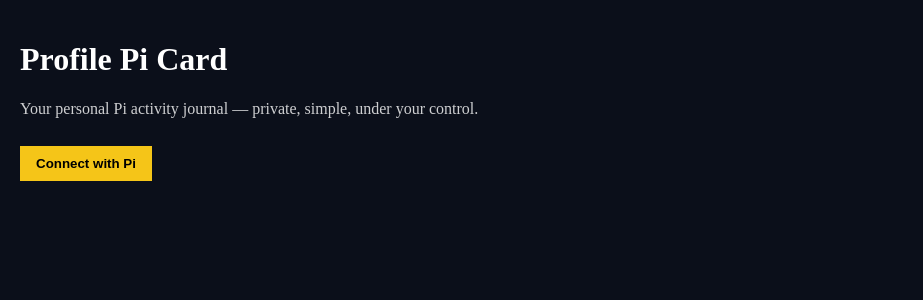
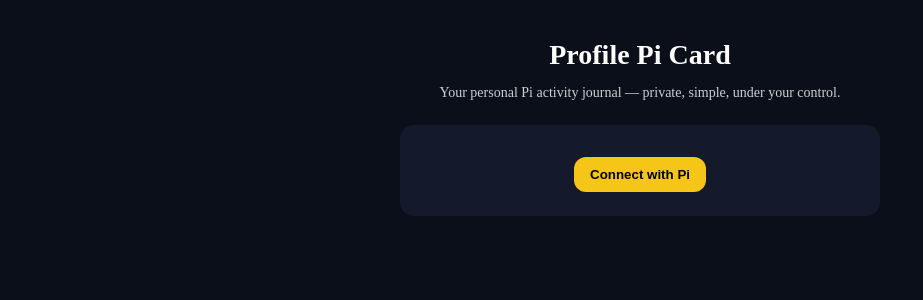
Before and after one commit to Giulex84/Profile-pi-card, a React (Vite) app in the folder apps/web/: page / in a window 1280 px wide. Shown: the top 300 px of the page, without its empty margins (0-923 px from the left). Built offline with nearby package versions, Linux system fonts and the light colour scheme.

Commit message:
Update App.tsx

```diff
--- a/apps/web/src/App.tsx
+++ b/apps/web/src/App.tsx
@@ -41,11 +41,9 @@ export default function App() {
     try {
       if (!window.Pi) throw new Error("Pi SDK not available");
       window.Pi.init({ version: "2.0", sandbox: false });
-
       const auth = await window.Pi.authenticate(["username"], {
         onIncompletePaymentFound: () => {},
       });
-
       setUser(auth.user);
     } catch (e) {
       alert((e as Error).message);
@@ -55,7 +53,6 @@ export default function App() {
   const addActivity = () => {
     const finalCategory =
       category === "Other" ? customCategory.trim() : category;
-
     if (!title || !finalCategory) return;
 
     setActivities([
@@ -77,44 +74,54 @@ export default function App() {
 
   return (
     <div style={styles.page}>
-      <h1>Profile Pi Card</h1>
+      <header style={styles.header}>
+        <h1 style={styles.h1}>Profile Pi Card</h1>
         <p style={styles.subtitle}>
           Your personal Pi activity journal — private, simple, under your control.
         </p>
+      </header>
 
       {!user && (
+        <section style={styles.centerCard}>
           <button style={styles.primary} onClick={connectWithPi}>
             Connect with Pi
           </button>
+        </section>
       )}
 
       {user && (
         <>
-          <div style={styles.card}>
+          <section style={styles.identityCard}>
             <strong>@{user.username}</strong>
-            <p style={{ opacity: 0.8 }}>
-              Your Pi identity is connected. Activities remain private to you.
+            <p style={styles.muted}>
+              Pi identity connected. Your entries stay private.
             </p>
-          </div>
+          </section>
 
-          <div style={styles.actions}>
-            <button onClick={() => setShowPrivacy(true)}>Privacy Policy</button>
-            <button onClick={() => setShowTerms(true)}>Terms of Service</button>
-          </div>
+          <section style={styles.inlineActions}>
+            <button style={styles.link} onClick={() => setShowPrivacy(true)}>
+              Privacy Policy
+            </button>
+            <button style={styles.link} onClick={() => setShowTerms(true)}>
+              Terms of Service
+            </button>
+          </section>
 
-          <div style={styles.card}>
-            <h2>Add an activity</h2>
+          <section style={styles.card}>
+            <h2 style={styles.h2}>Add an activity</h2>
             <p style={styles.helper}>
               Record something you did related to Pi — for your own reference.
             </p>
 
             <input
+              style={styles.input}
               placeholder="What did you do?"
               value={title}
               onChange={(e) => setTitle(e.target.value)}
             />
 
             <select
+              style={styles.input}
               value={category}
               onChange={(e) => setCategory(e.target.value)}
             >
@@ -128,6 +135,7 @@ export default function App() {
 
             {category === "Other" && (
               <input
+                style={styles.input}
                 placeholder="Describe your category"
                 value={customCategory}
                 onChange={(e) => setCustomCategory(e.target.value)}
@@ -135,7 +143,8 @@ export default function App() {
             )}
 
             <textarea
-              placeholder="Optional notes (why it mattered, what you learned, etc.)"
+              style={styles.textarea}
+              placeholder="Optional notes (why it mattered, what you learned)"
               value={note}
               onChange={(e) => setNote(e.target.value)}
             />
@@ -143,19 +152,18 @@ export default function App() {
             <button style={styles.primary} onClick={addActivity}>
               Save activity
             </button>
-          </div>
+          </section>
 
-          <div style={styles.card}>
-            <h2>Your activity journal</h2>
+          <section style={styles.card}>
+            <h2 style={styles.h2}>Your activity journal</h2>
 
             {activities.length === 0 && (
               <div style={styles.empty}>
-                <p>
-                  Nothing here yet.
-                  <br />
+                <p style={styles.emptyTitle}>Nothing here yet</p>
+                <p style={styles.muted}>
                   This journal is private and always under your control.
                 </p>
-                <p style={{ opacity: 0.7 }}>
+                <p style={styles.muted}>
                   Start by adding your first activity whenever you’re ready.
                 </p>
               </div>
@@ -163,13 +171,17 @@ export default function App() {
 
             {activities.map((a) => (
               <div key={a.id} style={styles.item}>
+                <div>
                   <strong>{a.title}</strong>
-                <div style={{ opacity: 0.8 }}>{a.category}</div>
-                {a.note && <p>{a.note}</p>}
-                <small>{new Date(a.createdAt).toLocaleString()}</small>
+                  <div style={styles.badge}>{a.category}</div>
+                </div>
+                {a.note && <p style={styles.note}>{a.note}</p>}
+                <small style={styles.muted}>
+                  {new Date(a.createdAt).toLocaleString()}
+                </small>
               </div>
             ))}
-          </div>
+          </section>
         </>
       )}
 
@@ -187,8 +199,8 @@ export default function App() {
         <Modal title="Terms of Service" onClose={() => setShowTerms(false)}>
           <p>
             Profile Pi Card is a personal journaling utility.<br />
-            It does not process payments, rewards, or guarantees.<br />
-            Use the app at your own discretion.
+            No payments, no rewards, no guarantees.<br />
+            Use at your own discretion.
           </p>
         </Modal>
       )}
@@ -208,72 +220,158 @@ function Modal({
   return (
     <div style={styles.overlay}>
       <div style={styles.modal}>
-        <h2>{title}</h2>
+        <h2 style={styles.h2}>{title}</h2>
         <div style={{ overflowY: "auto", maxHeight: "60vh" }}>{children}</div>
-        <button onClick={onClose}>Close</button>
+        <button style={styles.secondary} onClick={onClose}>
+          Close
+        </button>
       </div>
     </div>
   );
 }
 
+/* ---------------- STYLES ---------------- */
+
 const styles: any = {
   page: {
     padding: 20,
-    color: "#fff",
     background: "#0b0f1a",
+    color: "#ffffff",
     minHeight: "100vh",
+    maxWidth: 480,
+    margin: "0 auto",
+  },
+  header: {
+    textAlign: "center",
+    marginBottom: 24,
+  },
+  h1: {
+    marginBottom: 8,
+    fontSize: 28,
+  },
+  h2: {
+    marginBottom: 6,
+    fontSize: 18,
   },
   subtitle: {
     opacity: 0.8,
-    marginBottom: 20,
+    fontSize: 14,
   },
   helper: {
-    fontSize: 14,
+    fontSize: 13,
     opacity: 0.7,
+    marginBottom: 8,
   },
-  primary: {
-    background: "#f5c518",
-    padding: "10px 16px",
+  muted: {
+    opacity: 0.7,
+    fontSize: 13,
+  },
+  centerCard: {
+    background: "#141a2b",
+    padding: 24,
+    borderRadius: 14,
+    textAlign: "center",
+  },
+  identityCard: {
+    background: "#0f1528",
+    padding: 16,
+    borderRadius: 14,
+    marginBottom: 12,
+  },
+  inlineActions: {
+    display: "flex",
+    gap: 16,
+    marginBottom: 12,
+  },
+  link: {
+    background: "none",
     border: "none",
-    fontWeight: "bold",
-    marginTop: 8,
+    color: "#f5c518",
+    padding: 0,
+    fontSize: 13,
   },
   card: {
     background: "#141a2b",
     padding: 16,
-    borderRadius: 8,
+    borderRadius: 14,
     marginTop: 16,
     display: "flex",
     flexDirection: "column",
     gap: 8,
   },
-  actions: {
-    display: "flex",
-    gap: 10,
-    marginTop: 10,
+  input: {
+    padding: 10,
+    borderRadius: 10,
+    border: "none",
+    fontSize: 14,
+  },
+  textarea: {
+    padding: 10,
+    borderRadius: 10,
+    border: "none",
+    fontSize: 14,
+    minHeight: 70,
+  },
+  primary: {
+    background: "#f5c518",
+    border: "none",
+    borderRadius: 12,
+    padding: "10px 16px",
+    fontWeight: 600,
+    marginTop: 8,
+  },
+  secondary: {
+    background: "#1f2937",
+    border: "none",
+    borderRadius: 12,
+    padding: "8px 14px",
+    color: "#fff",
+    marginTop: 12,
   },
   item: {
-    borderBottom: "1px solid #222",
-    padding: "8px 0",
+    background: "#0f1528",
+    padding: 12,
+    borderRadius: 12,
+    display: "flex",
+    flexDirection: "column",
+    gap: 6,
+    marginBottom: 8,
+  },
+  badge: {
+    display: "inline-block",
+    marginTop: 4,
+    padding: "2px 8px",
+    borderRadius: 999,
+    background: "#1f2937",
+    fontSize: 12,
+    opacity: 0.85,
+    width: "fit-content",
+  },
+  note: {
+    fontSize: 14,
   },
   empty: {
-    padding: 12,
     textAlign: "center",
+    padding: 16,
+  },
+  emptyTitle: {
+    fontSize: 16,
+    marginBottom: 6,
   },
   overlay: {
     position: "fixed",
     inset: 0,
     background: "rgba(0,0,0,0.6)",
     display: "flex",
+    alignItems: "center",
     justifyContent: "center",
-    alignItems: "center",
     zIndex: 999,
   },
   modal: {
-    background: "#111",
+    background: "#111827",
     padding: 20,
-    borderRadius: 8,
+    borderRadius: 14,
     width: "90%",
-    maxWidth: 500,
+    maxWidth: 420,
   },
 };
```
Lines whose indentation alone changed are shown as unchanged.
